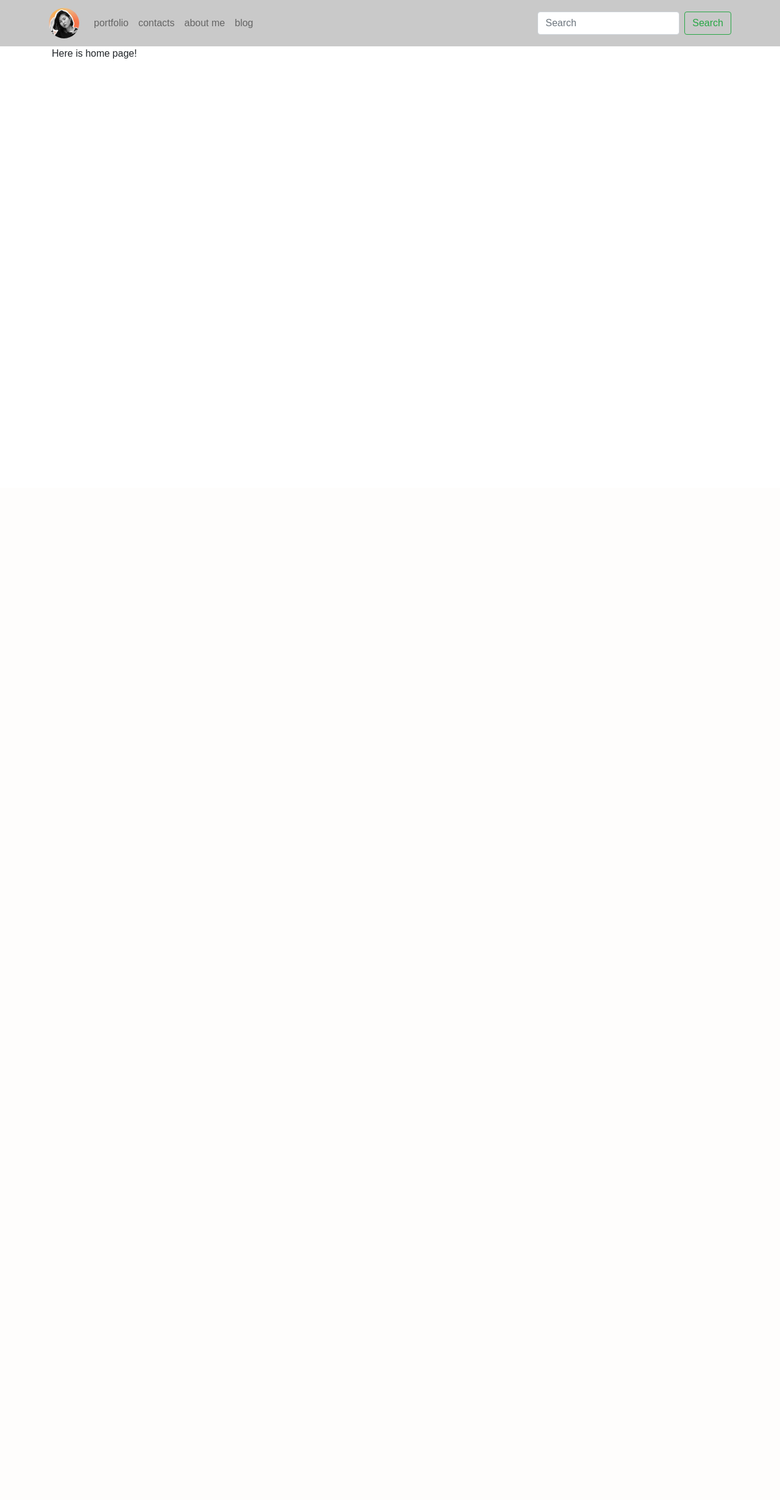
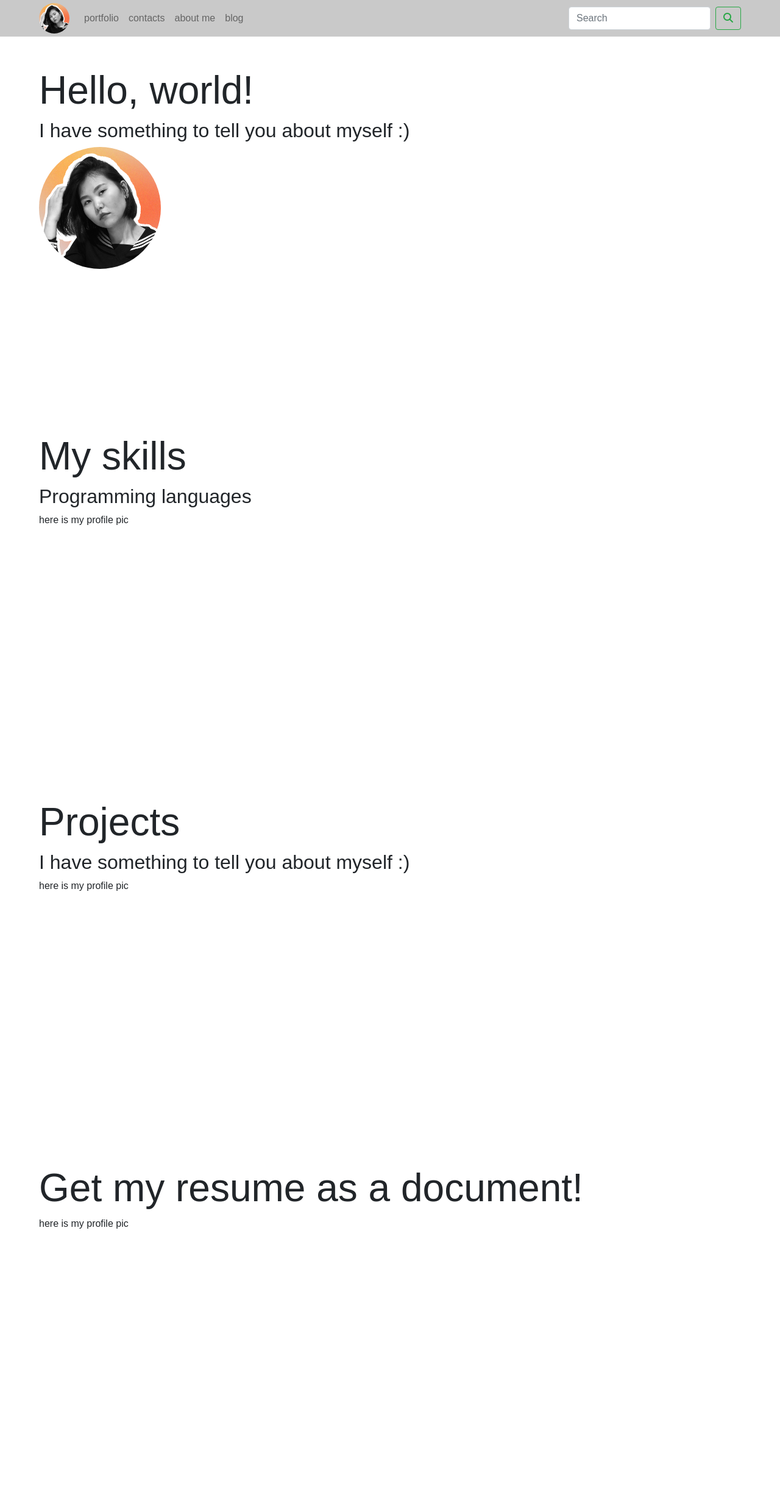
Before and after one commit to CyberPanCake3000/djangoway, a Django app: page / in a window 1280 px wide. Shown: the whole page at 61% size. Before the commit the page ends 96 px from the top, so only its background shows below. Run offline with Django 3.2, Linux system fonts and the light colour scheme; some libraries are stand-ins or nearby versions.

Commit message:
Some cometic changes in temlate

```diff
--- a/blog/static/css/style.css
+++ b/blog/static/css/style.css
@@ -1,3 +1,4 @@
+
 :root{
     --main-font: "JetBrains Mono", Arial;
     --second-font: "IBM Plex Mono", Arial;
@@ -23,3 +24,30 @@ body{
 header{
     background-color: #C9C9C9;
 }
+.navbar{
+    padding: 0;
+}
+.regular-icon{
+    font-size: 15pt;
+}
+
+main{
+    margin: 0;
+}
+section{
+    padding: 50px 0;
+    min-height: 600px;
+}
+
+h1{
+    font-size: 64px;
+}
+
+section{
+    display: flex;
+    flex-direction: column;
+}
+
+profile-pic{
+
+}
--- a/blog/templates/blog/base.html
+++ b/blog/templates/blog/base.html
@@ -8,6 +8,7 @@
     <meta name="viewport" content="width=device-width, initial-scale=1, shrink-to-fit=no">
     <link rel="stylesheet" href="{% static 'css/bootstrap/css/bootstrap.min.css' %}">
     <link rel="stylesheet" href="{% static 'css/style.css' %}">
+    <script src="https://kit.fontawesome.com/c3a3f9393c.js" crossorigin="anonymous"></script>
 </head>
 <body>
     <header class="wrap">
@@ -40,23 +41,19 @@
                  {% endif %}
              </li>
          </ul>
+<!--                  TODO
+                ADD FONTAWESOME ICONS AND SO ON
+-->
         <form class="form-inline my-2 my-lg-0">
           <input class="form-control mr-sm-2" type="search" placeholder="Search" aria-label="Search">
-          <button class="btn btn-outline-success my-2 my-sm-0" type="submit">Search</button>
+          <button class="btn btn-outline-success my-2 my-sm-0" type="submit"><i class="fa-solid fa-magnifying-glass"></i></button>
         </form>
         </div>
 
-
-<!--              <ul>-->
-<!--                  <li><a href="{% url 'portfolio' %}">portfolio</a></li>-->
-<!--                  <li><a href="{% url 'contacts' %}">contacts</a></li>-->
-<!--                  <li><a href="{% url 'about' %}">about me</a></li>-->
-<!--                  <li><a href="{% url 'post_list' %}">blog</a></li>-->
-<!--              </ul>-->
           </nav>
       </div>
     </header>
-    <main class="container">
+    <main class="wrap">
         <div class="row">
             <div class="col">
             {% block content %}
--- a/blog/templates/blog/homepage.html
+++ b/blog/templates/blog/homepage.html
@@ -1,5 +1,27 @@
 {% extends 'blog/base.html' %}
+{% load static %}
+{% block content %}
 
-{% block content %}
-    Here is home page!
+        <section>
+            <h1 class="">Hello, world!</h1>
+            <h2>I have something to tell you about myself :)</h2>
+            <div class="main-content">
+                <img width="200px" height="200px" class="round profile-pic" src="{% static 'img/profile.png' %}">
+            </div>
+        </section>
+        <section>
+            <h1>My skills</h1>
+            <h2>Programming languages</h2>
+            <div class="main-content">here is my profile pic</div>
+        </section>
+        <section>
+            <h1>Projects</h1>
+            <h2>I have something to tell you about myself :)</h2>
+            <div class="main-content">here is my profile pic</div>
+        </section>
+        <section>
+            <h1>Get my resume as a document!</h1>
+            <div class="main-content">here is my profile pic</div>
+        </section>
+
 {% endblock %}
```
Also changed, not shown: blog/static/css/fonts/fa-brands-400.ttf (added), blog/static/css/fonts/fa-regular-400.ttf (added), blog/static/css/fonts/fa-solid-900.ttf (added), blog/static/css/fonts/fa-v4compatibility.ttf (added), blog/templates/blog/icons/magnifying-glass.svg (added).
